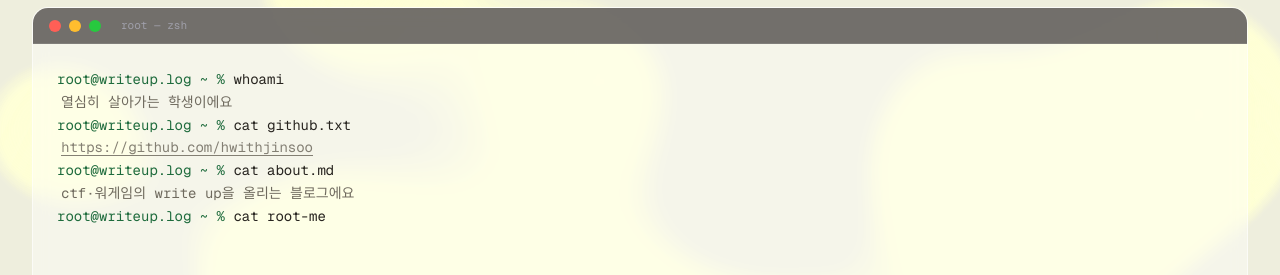
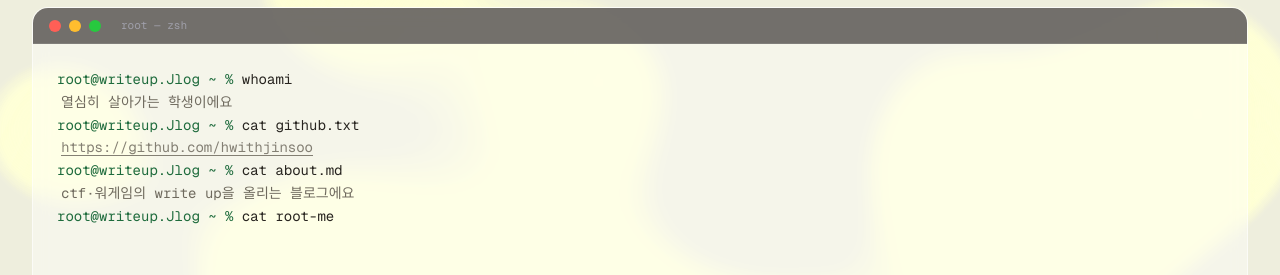
Before and after one commit to hwithjinsoo/hwithJlog, a Next.js app: page / in a window 1280 px wide. Shown: the part 344-619 px from the top of the page. Built offline with nearby package versions, Linux system fonts and the light colour scheme.

Commit message:
블로그 이름 writeup.Jlog로 통일 및 더닝 크루거 툴팁 문구 수정
Co-Authored-By: Claude Opus 5.5 <noreply@anthropic.com>

```diff
--- a/app/components/DunningKrugerMini.tsx
+++ b/app/components/DunningKrugerMini.tsx
@@ -59,7 +59,7 @@ export default function DunningKrugerMini() {
           opacity-0 translate-y-1 transition-all duration-150
           group-hover:opacity-100 group-hover:translate-y-0 group-focus-within:opacity-100 group-focus-within:translate-y-0"
       >
-        우매함의 봉우리 — ( 여기라도 가보고 싶어요 )
+        우매함의 봉우리 — ( 여기라도 가보자 )
       </div>
     </div>
   );
--- a/app/components/IntroTerminal.tsx
+++ b/app/components/IntroTerminal.tsx
@@ -6,7 +6,7 @@ import { useEffect, useRef, useState } from "react";
 // kind: "cmd" = 프롬프트 뒤에 명령어 타이핑 / "out" = 출력 라인
 type Step = { kind: "cmd" | "out"; text: string; href?: string };
 
-const PROMPT = "root@writeup.log ~ %";
+const PROMPT = "root@writeup.Jlog ~ %";
 
 const SCRIPT: Step[] = [
   { kind: "cmd", text: "whoami" },
--- a/app/layout.tsx
+++ b/app/layout.tsx
@@ -15,7 +15,7 @@ const geistMono = Geist_Mono({
 });
 
 export const metadata: Metadata = {
-  title: "writeup.log",
+  title: "writeup.Jlog",
   description: "hwithJinsoo의 블로그",
 };
 
--- a/app/posts/ctf/web/API-Mass-Assignment(root-me).mdx
+++ b/app/posts/ctf/web/API-Mass-Assignment(root-me).mdx
@@ -7,4 +7,4 @@ description: "~ and has even created an administration role!"
 protected: true
 ---
 
-이 글은 비밀번호로 보호되어 있어요. [writeup.log](https://hwith-jlog.vercel.app/)에서 비밀번호를 입력하면 전체 내용을 볼 수 있습니다.
+이 글은 비밀번호로 보호되어 있어요. [writeup.Jlog](https://hwith-jlog.vercel.app/)에서 비밀번호를 입력하면 전체 내용을 볼 수 있습니다.
--- a/app/posts/ctf/web/JWT-Header-Injection(root-me).mdx
+++ b/app/posts/ctf/web/JWT-Header-Injection(root-me).mdx
@@ -6,4 +6,4 @@ subcategory: web
 description: He will only let you in if you give him the right secret and key.
 protected: true
 ---
-이 글은 비밀번호로 보호되어 있어요. [writeup.log](https://hwith-jlog.vercel.app/)에서 비밀번호를 입력하면 전체 내용을 볼 수 있습니다.
+이 글은 비밀번호로 보호되어 있어요. [writeup.Jlog](https://hwith-jlog.vercel.app/)에서 비밀번호를 입력하면 전체 내용을 볼 수 있습니다.
--- a/app/posts/ctf/web/JWT-Unsecure-File-Signature(root-me).mdx
+++ b/app/posts/ctf/web/JWT-Unsecure-File-Signature(root-me).mdx
@@ -6,4 +6,4 @@ subcategory: web
 description: Try to find out if he is hiding any other flags on his new website.
 protected: true
 ---
-이 글은 비밀번호로 보호되어 있어요. [writeup.log](https://hwith-jlog.vercel.app/)에서 비밀번호를 입력하면 전체 내용을 볼 수 있습니다.
+이 글은 비밀번호로 보호되어 있어요. [writeup.Jlog](https://hwith-jlog.vercel.app/)에서 비밀번호를 입력하면 전체 내용을 볼 수 있습니다.
--- a/app/posts/ctf/web/JWT-Unsecure-Key-Handling.mdx
+++ b/app/posts/ctf/web/JWT-Unsecure-Key-Handling.mdx
@@ -6,4 +6,4 @@ subcategory: web
 description: Try to find out if he is hiding any other flags on his new website.
 protected: true
 ---
-이 글은 비밀번호로 보호되어 있어요. [writeup.log](https://hwith-jlog.vercel.app/)에서 비밀번호를 입력하면 전체 내용을 볼 수 있습니다.
+이 글은 비밀번호로 보호되어 있어요. [writeup.Jlog](https://hwith-jlog.vercel.app/)에서 비밀번호를 입력하면 전체 내용을 볼 수 있습니다.
--- a/scripts/protect-post.mjs
+++ b/scripts/protect-post.mjs
@@ -85,7 +85,7 @@ const POSTS_ROOT = path.join(process.cwd(), "app", "posts");
 const ENV_PATH = path.join(process.cwd(), ".env.local");
 const PAGE_PATH = path.join(process.cwd(), "app", "posts", "[...slug]", "page.tsx");
 const STUB_NOTICE =
-  "이 글은 비밀번호로 보호되어 있어요. [writeup.log](https://hwith-jlog.vercel.app/)에서 비밀번호를 입력하면 전체 내용을 볼 수 있습니다.\n";
+  "이 글은 비밀번호로 보호되어 있어요. [writeup.Jlog](https://hwith-jlog.vercel.app/)에서 비밀번호를 입력하면 전체 내용을 볼 수 있습니다.\n";
 
 function fail(msg) {
   console.error("✗ " + msg);
```
Also changed, not shown: public/favicon.svg.
